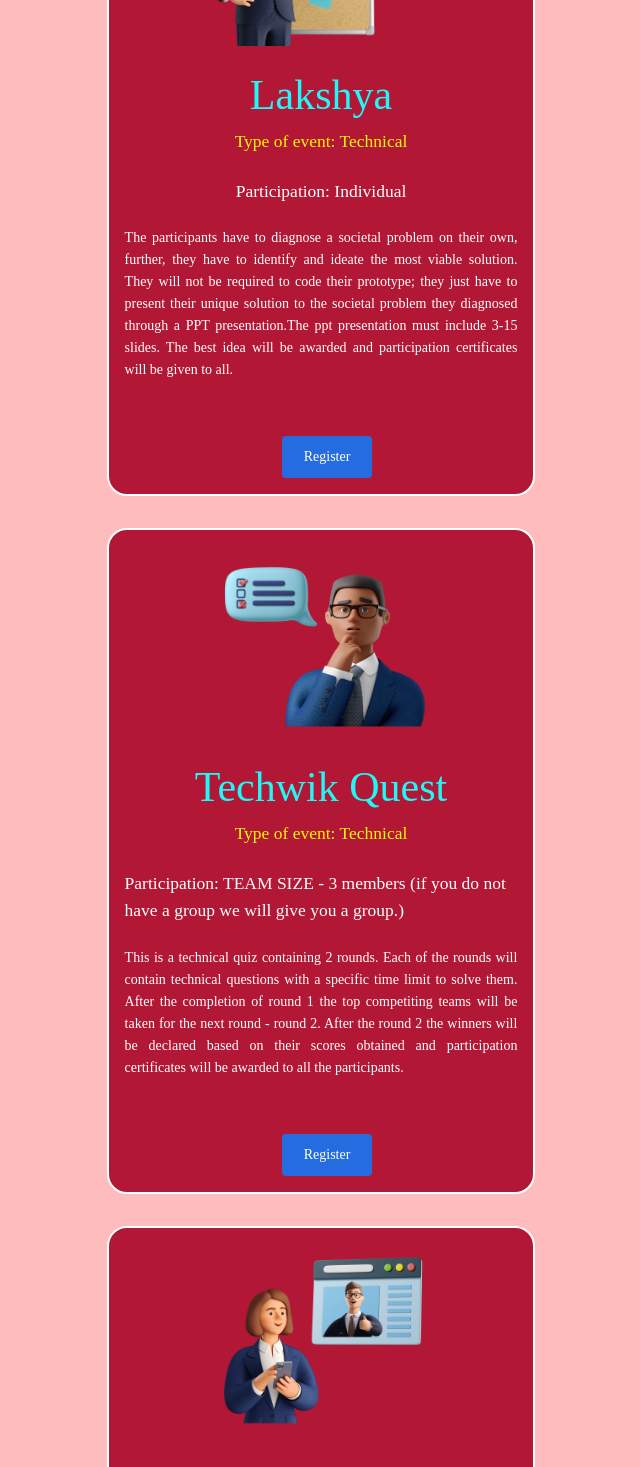
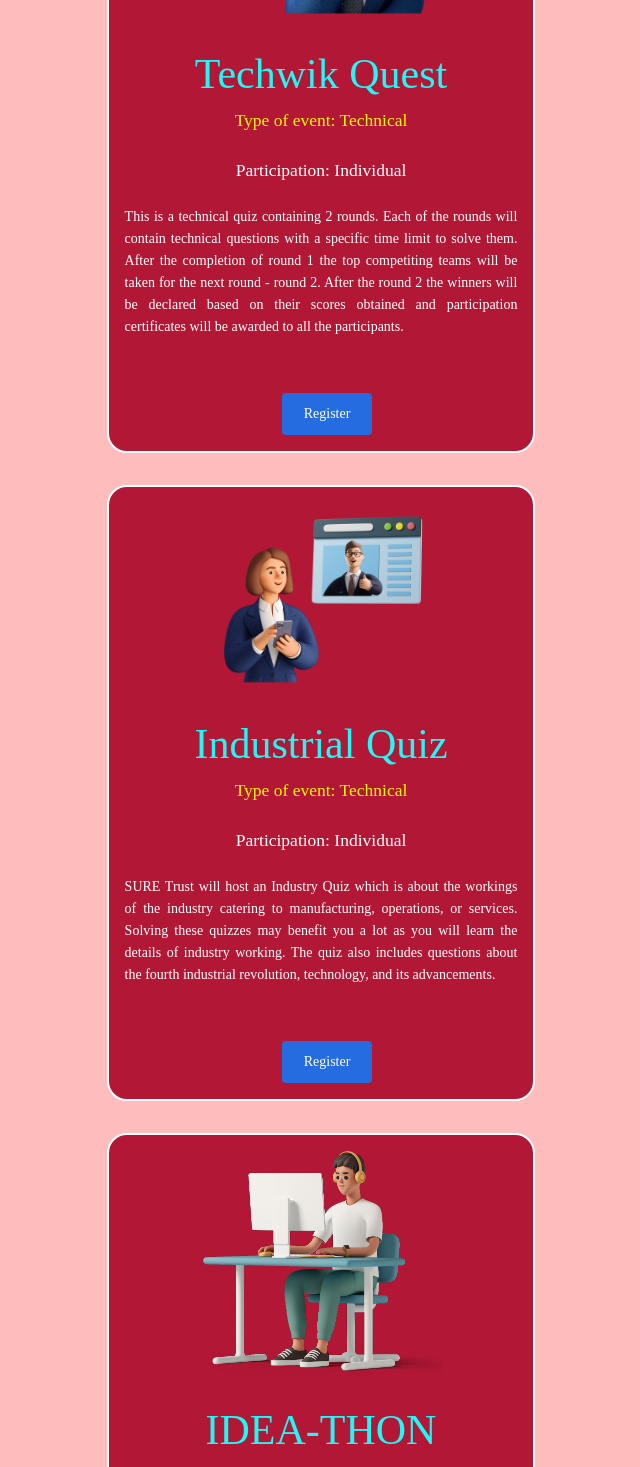
Before and after one commit to Harshee-Pitroda/TECH-TIC-TOE-1.0, a React (Create React App) app: page / in a window 1280 px wide. Shown: the part 2100-3567 px from the top of the page, without its empty margins (319-959 px from the left). Built offline with nearby package versions, Linux system fonts and the light colour scheme; a web font is replaced by a local one.

Commit message:
Update Events.js

```diff
--- a/src/sections/Events.js
+++ b/src/sections/Events.js
@@ -203,22 +203,10 @@ const Events = () => {
       </Title>
       <Container>
         <EventComponent
-          img={img1}
-          name="Lakshya"
-          type="Technical"
-          part="Individual"
-          description="The participants have to diagnose a
-societal problem on their own, further, they have to identify
-and ideate the most viable solution. They will not be required to code their
-prototype; they just have to present their unique solution to the societal
-problem they diagnosed through a PPT presentation.The ppt presentation must include 3-15 slides. The best idea will be awarded and participation certificates will be given to all."
-          reg=""
-        />
-        <EventComponent
           img={img2}
           name="Techwik Quest"
           type='Technical'
-          part='TEAM SIZE - 3 members (if you do not have a group we will give you a group.)'
+          part='Individual'
           description="This is a technical quiz containing 2 rounds. Each
 of the rounds will contain technical questions with a specific time limit to solve them.
 After the completion of round 1 the top competiting teams will be taken for the next round
@@ -229,55 +217,22 @@ obtained and participation certificates will be awarded to all the participants.
         <EventComponent
           img={img3}
           type="Technical"
-          name="Industrial Visits"
+          name="Industrial Quiz"
           part="Individual"
           reg=""
-          description="SURE Trust will organize virtual industry visits, which is a virtual tour that
-students take into various companies and industrial plants to learn about
-the procedures and work that takes place there. These visits are
-instructive for students interested in pursuing careers in fundamental
-fields and provide them a peek of what lies ahead. The details of the industrial visit will be revealed soon"
+          description="SURE Trust will host an Industry Quiz which is about the workings of the industry catering to manufacturing, operations, or services. Solving these quizzes may benefit you a lot as you will learn the details of industry working. The quiz also includes questions about the fourth industrial revolution, technology, and its advancements."
         />
         <EventComponent
           img={img4}
-          name="SURE-A-THON"
+          name="IDEA-THON"
           address='https://suretrustforruralyouth.com'
           part='2 members to 4 members'
           type="Technical"
-          description="The Multi-Domain SURE-A-THON is a way for tech enthusiasts and
+          description="The Multi-Domain IDEA-THON is a way for tech enthusiasts and
 students to interact and learn from one another. In a nutshell, it's a
 hackathon, organised in a structured way with the purpose to propose
 solutions to pressing societal problems."
           reg="Click Here to view the rules and regulations"
-        />
-        <EventComponent
-          img={img5}
-          name="Kala-Kriti"
-          type="Non Technical"
-          reg=""
-          part="Individual"
-          description=" Kala-Kriti art competition is open to art lovers where the
-          participants need to choose a specific theme from the given themes and
-          can draw/paint in a given time frame. The participants can present their
-          art work to the jury and they would assess the work and declare winners.
-          Participation certificates would be given to all participants. Themes for the competition will be released at the start of the competition.
-          Participants need to complete their art work in the given time frame and submit their work
-          "
-        />
-        <EventComponent
-          img={img6}
-          name="Digi-Vigyapan"
-          type="Non Technical"
-          part="Individual"
-          reg=""
-          description="Digi-Vigyapan is an advertisement making competition. Participants
-          must create advertisements, which might be in the form of video
-          advertising, pamphlets, brochures, or posters. The topics will be
-          announced, and participants need to select their preferred topic. The
-          participants can even create logos for their brand. The participants will
-          then present the ad to the jury who would assess their work and declare
-          the winners. Participation certificates would be given to all participants.
-          "
         />
         <EventComponent
           img={img7}
```
